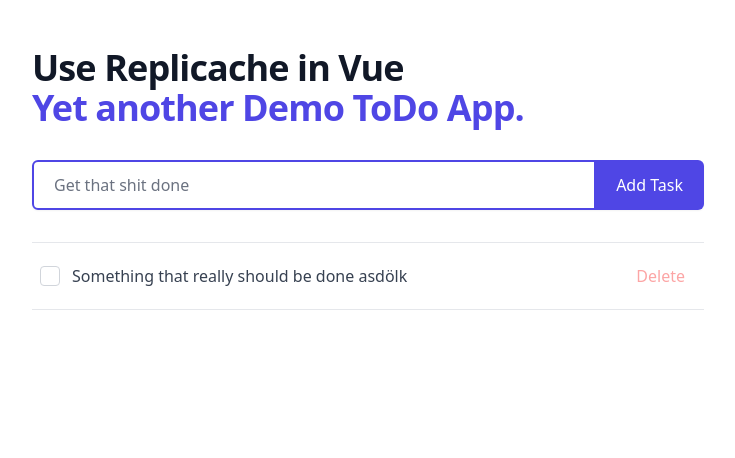
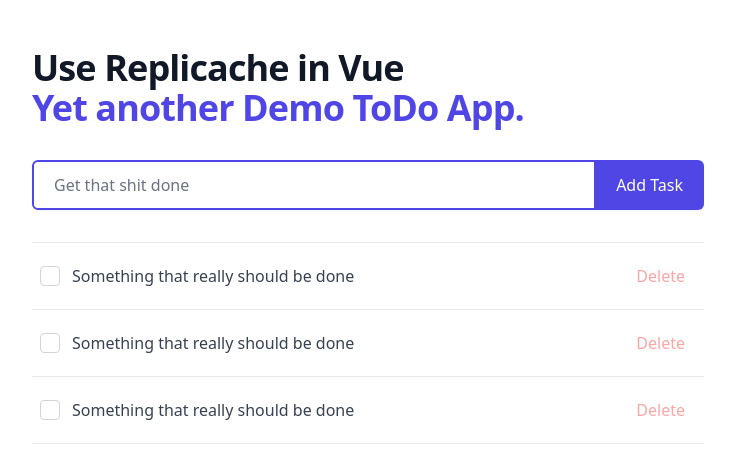
Before and after one commit to mashpie/replicache-vue-fastify, a Vue app in the folder client/todo/: page / in a window 1280 px wide. Shown: the top 458 px of the page, without its empty margins (272-1007 px from the left). Built offline with nearby package versions, Linux system fonts and the light colour scheme.

Commit message:
split up components

```diff
--- a/client/todo/src/App.vue
+++ b/client/todo/src/App.vue
@@ -1,59 +1,19 @@
 <template>
   <div class="bg-white">
-    <div class="mx-auto max-w-3xl p-12">
+    <div class="mx-auto max-w-3xl p-12 space-y-8">
       <h2 class="text-3xl font-bold tracking-tight text-gray-900 sm:text-4xl">
         <span class="block">Use Replicache in Vue</span>
         <span class="block text-indigo-600">Yet another Demo ToDo App.</span>
       </h2>
-
-      <div class="mt-8">
-        <div class="mt-1 flex rounded-md shadow-sm">
-          <div class="relative flex flex-grow items-stretch focus-within:z-10">
-            <input
-              class="block w-full rounded-none rounded-l-md pl-5 border-2 border-indigo-600 focus:outline-none"
-              placeholder="Get that shit done"
-            />
-          </div>
-          <button
-            type="button"
-            class="relative -ml-px inline-flex items-center justify-center rounded-r-md border border-transparent bg-indigo-600 px-5 py-3 text-base font-medium text-white hover:bg-indigo-700 focus:outline-none focus:z-10 focus:ring-2 focus:ring-offset-2 focus:ring-indigo-500"
-          >
-            <span>Add Task</span>
-          </button>
-        </div>
-      </div>
-
-      <ul class="mt-8 border-t">
-        <li
-          class="relative flex items-center justify-between border-b px-2 py-4"
-        >
-          <label class="select-none cursor-pointer">
-            <div class="flex h-5 items-center">
-              <input
-                id="candidates"
-                aria-describedby="candidates-description"
-                name="candidates"
-                type="checkbox"
-                class="h-5 w-5 rounded border-gray-300 text-indigo-600 focus:ring-indigo-500"
-              />
-              <div class="ml-3 text-md font-medium text-gray-700">
-                Something that really should be done asdölk
-              </div>
-            </div>
-          </label>
-
-          <button
-            type="button"
-            class="rounded-md border border-transparent text-red-300 bg-white-600 px-2.5 py-1 text-base font-medium hover:text-white hover:bg-red-600 focus:outline-none focus:z-10 focus:ring-2 focus:ring-offset-2 focus:ring-red-500"
-          >
-            <span>Delete</span>
-          </button>
-        </li>
+      <AddTask />
+      <ul class="border-t">
+        <TaskItem v-for="index in 3" :key="index" />
       </ul>
     </div>
   </div>
 </template>
 
 <script setup>
-console.log('setup')
+import AddTask from './components/AddTask.vue'
+import TaskItem from './components/TaskItem.vue'
 </script>
--- /dev/null
+++ b/client/todo/src/components/AddTask.vue
@@ -0,0 +1,18 @@
+<template>
+  <div class="flex rounded-md shadow-sm">
+    <div class="relative flex flex-grow items-stretch focus-within:z-10">
+      <input
+        class="block w-full rounded-none rounded-l-md pl-5 border-2 border-indigo-600 focus:outline-none"
+        placeholder="Get that shit done"
+      />
+    </div>
+    <button
+      type="button"
+      class="relative -ml-px inline-flex items-center justify-center rounded-r-md border border-transparent bg-indigo-600 px-5 py-3 text-base font-medium text-white hover:bg-indigo-700 focus:outline-none focus:z-10 focus:ring-2 focus:ring-offset-2 focus:ring-indigo-500"
+    >
+      <span>Add Task</span>
+    </button>
+  </div>
+</template>
+
+<script setup></script>
--- a/client/todo/src/components/HelloWorld.vue
+++ /dev/null
@@ -1,42 +0,0 @@
-<script setup>
-import { ref } from 'vue'
-
-defineProps({
-  msg: String
-})
-
-const count = ref(0)
-</script>
-
-<template>
-  <h1>{{ msg }}</h1>
-
-  <div class="card">
-    <button type="button" @click="count++">count is {{ count }}</button>
-    <p>
-      Edit
-      <code>components/HelloWorld.vue</code>
-      to test HMR
-    </p>
-  </div>
-
-  <p>
-    Check out
-    <a href="https://vuejs.org/guide/quick-start.html#local" target="_blank">
-      create-vue
-    </a>
-    , the official Vue + Vite starter
-  </p>
-  <p>
-    Install
-    <a href="https://github.com/johnsoncodehk/volar" target="_blank">Volar</a>
-    in your IDE for a better DX
-  </p>
-  <p class="read-the-docs">Click on the Vite and Vue logos to learn more</p>
-</template>
-
-<style scoped>
-.read-the-docs {
-  color: #888;
-}
-</style>
--- /dev/null
+++ b/client/todo/src/components/TaskItem.vue
@@ -0,0 +1,25 @@
+<template>
+  <li class="relative flex items-center justify-between border-b px-2 py-4">
+    <label class="select-none cursor-pointer">
+      <div class="flex h-5 items-center">
+        <input
+          id="candidates"
+          aria-describedby="candidates-description"
+          name="candidates"
+          type="checkbox"
+          class="h-5 w-5 rounded border-gray-300 text-indigo-600 focus:ring-indigo-500"
+        />
+        <div class="ml-3 text-md font-medium text-gray-700">
+          Something that really should be done
+        </div>
+      </div>
+    </label>
+
+    <button
+      type="button"
+      class="rounded-md border border-transparent text-red-300 bg-white-600 px-2.5 py-1 text-base font-medium hover:text-white hover:bg-red-600 focus:outline-none focus:z-10 focus:ring-2 focus:ring-offset-2 focus:ring-red-500 focus:text-red-600"
+    >
+      <span>Delete</span>
+    </button>
+  </li>
+</template>
```
